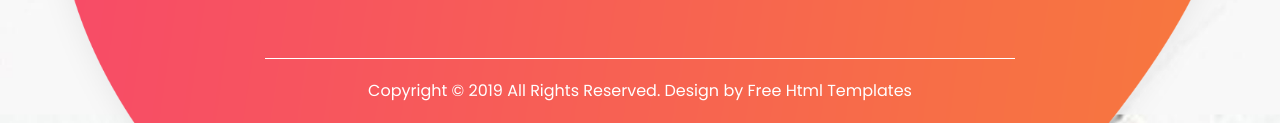
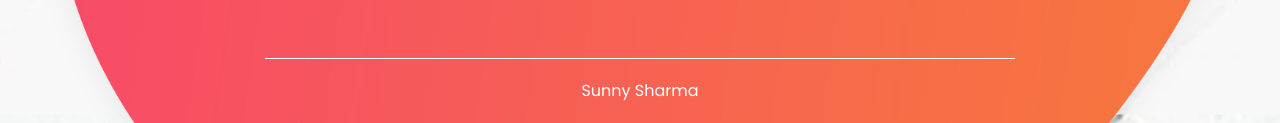
Before and after one commit to 20Sunny/Tamplate-1, a plain HTML site: page index.html in a window 1280 px wide. Shown: the part 6527-6650 px from the top of the page. Drawn offline with Linux system fonts and the light colour scheme.

Commit message:
Update index.html

```diff
--- a/index.html
+++ b/index.html
@@ -614,8 +614,7 @@
     <!-- footer section -->
     <footer class="container-fluid footer_section">
       <p>
-        Copyright &copy; 2019 All Rights Reserved. Design by
-        <a href="https://html.design/">Free Html Templates</a>
+        <a href="https://20sunny.github.io">Sunny Sharma</a>
       </p>
     </footer>
     <!-- footer section -->
```
